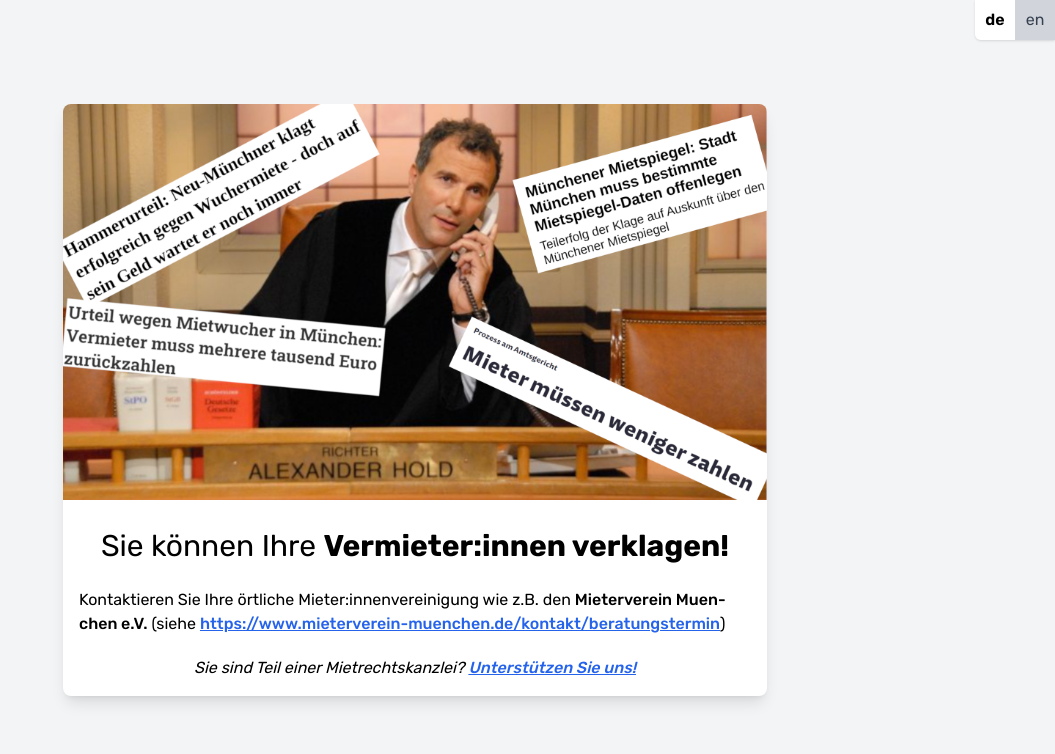
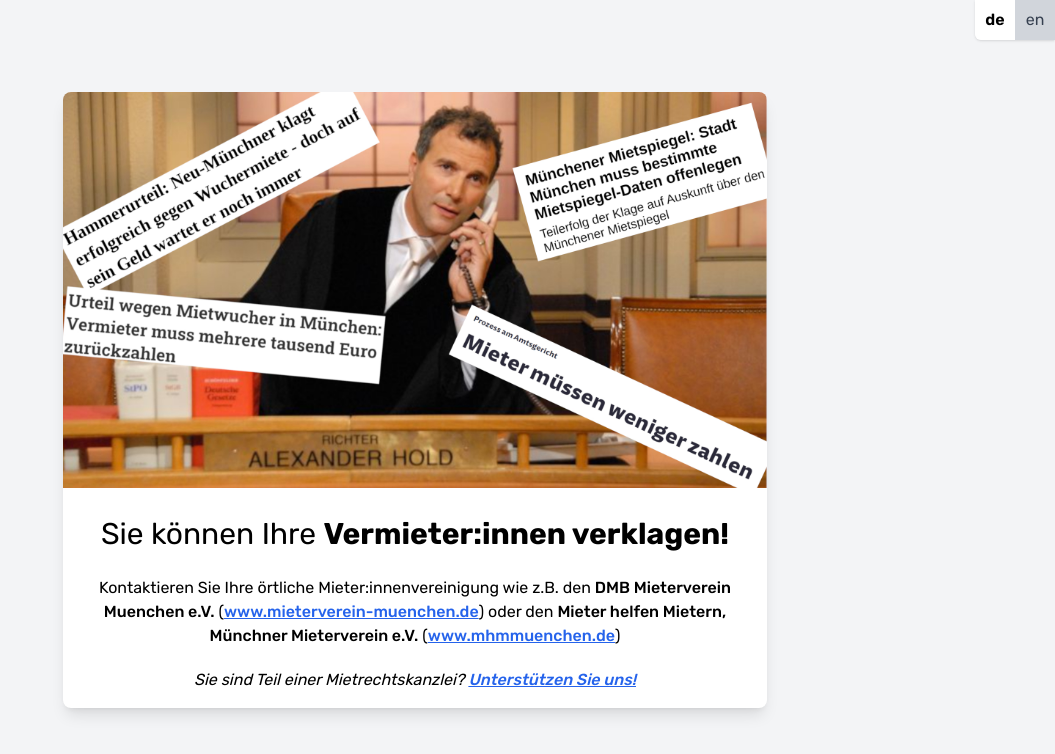
Before and after one commit to sueyourlandlord/sueyourlandlord, a Next.js app in the folder frontend/: page /de/sue in a window 1280 px wide. Shown: the top 754 px of the page, without its empty margins (225-1280 px from the left). Built offline with nearby package versions, Linux system fonts and the light colour scheme.

Commit message:
Add second tenant association on last page

```diff
--- a/frontend/src/pages/[locale]/sue.tsx
+++ b/frontend/src/pages/[locale]/sue.tsx
@@ -34,21 +34,34 @@ export default function Page() {
                         </>
                     )}
                 </h1>
-                <p className='px-4 pt-3 pb-2'>
+                <p className='px-4 pt-3 pb-2 text-center'>
                     {pageIsGerman && (
                         <>
                             Kontaktieren Sie Ihre örtliche
                             Mieter:innen&shy;vereini&shy;gung wie z.B. den{' '}
                             <span className='font-medium'>
-                                Mieter&shy;verein Muen&shy;chen e.V.
+                                DMB Mieter&shy;verein Muen&shy;chen e.V.
                             </span>{' '}
-                            (siehe{' '}
+                            (
                             <a
-                                href='https://www.mieterverein-muenchen.de/kontakt/beratungstermin'
+                                href='https://www.mieterverein-muenchen.de/'
                                 className='font-medium text-blue-600 underline break-all'
                                 target='_self'
                             >
-                                https://www.mieterverein-muenchen.de/kontakt/beratungstermin
+                                www.mieterverein-muenchen.de
+                            </a>
+                            ) oder den{' '}
+                            <span className='font-medium'>
+                                Mieter helfen Mietern, Münch&shy;ner
+                                Mieter&shy;verein e.V.
+                            </span>{' '}
+                            (
+                            <a
+                                href='https://www.mhmmuenchen.de/'
+                                className='font-medium text-blue-600 underline break-all'
+                                target='_self'
+                            >
+                                www.mhmmuenchen.de
                             </a>
                             )
                         </>
@@ -59,13 +72,26 @@ export default function Page() {
                             <span className='font-medium'>
                                 Mieter&shy;verein Muen&shy;chen e.V.
                             </span>{' '}
-                            (see{' '}
+                            (
                             <a
-                                href='https://www.mieterverein-muenchen.de/kontakt/beratungstermin'
+                                href='https://www.mieterverein-muenchen.de/'
                                 className='font-medium text-blue-600 underline break-all'
                                 target='_self'
                             >
-                                https://www.mieterverein-muenchen.de/kontakt/beratungstermin
+                                www.mieterverein-muenchen.de
+                            </a>
+                            ) or{' '}
+                            <span className='font-medium'>
+                                Mieter helfen Mietern, Münch&shy;ner
+                                Mieter&shy;verein e.V.
+                            </span>{' '}
+                            (
+                            <a
+                                href='https://www.mhmmuenchen.de/'
+                                className='font-medium text-blue-600 underline break-all'
+                                target='_self'
+                            >
+                                www.mhmmuenchen.de
                             </a>
                             )
                         </>
```
